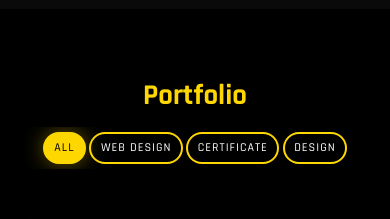
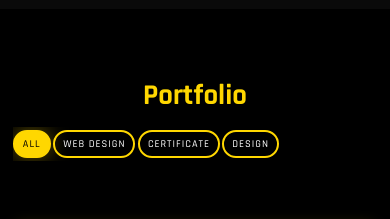
Before and after one commit to russellreyes/russellreyes, a plain HTML site: page index.html in a window 390 px wide. Shown: the part 3160-3379 px from the top of the page. Drawn offline with Linux system fonts and the light colour scheme.

Commit message:
Update style.css

```diff
--- a/style.css
+++ b/style.css
@@ -1370,13 +1370,14 @@ footer .container {
 
     .portfolio-filters {
         flex-wrap: nowrap;
-        gap: 0.3rem;
-        justify-content: center;
+        gap: 0.2rem;
+        justify-content: flex-start;
         overflow-x: auto;
         padding: 0.5rem 0;
         -webkit-overflow-scrolling: touch;
         scrollbar-width: none;
         -ms-overflow-style: none;
+        width: 100%;
     }
 
     .portfolio-filters::-webkit-scrollbar {
@@ -1384,11 +1385,12 @@ footer .container {
     }
 
     .filter-btn {
-        padding: 0.5rem 0.8rem;
-        font-size: 0.8rem;
+        padding: 0.4rem 0.6rem;
+        font-size: 0.7rem;
         margin: 0;
         white-space: nowrap;
         flex-shrink: 0;
+        min-width: auto;
     }
 
     .portfolio-grid {
@@ -1556,15 +1558,17 @@ footer .container {
     }
 
     .portfolio-filters {
-        gap: 0.2rem;
-        padding: 0.3rem 0;
+        gap: 0.15rem;
+        padding: 0.2rem 0;
+        justify-content: flex-start;
     }
 
     .filter-btn {
-        padding: 0.4rem 0.6rem;
-        font-size: 0.75rem;
+        padding: 0.3rem 0.5rem;
+        font-size: 0.65rem;
         white-space: nowrap;
         flex-shrink: 0;
+        min-width: auto;
     }
 
     .sidebar-nav-links a {
@@ -1811,11 +1815,25 @@ footer .container {
     .filter-btn {
         border-radius: 25px;
         font-weight: 500;
-        min-width: fit-content;
+        min-width: auto;
         text-align: center;
         user-select: none;
         -webkit-tap-highlight-color: rgba(255, 215, 0, 0.3);
         touch-action: manipulation;
+    }
+
+    /* Force single line for portfolio filters on mobile */
+    @media (max-width: 768px) {
+        .portfolio-filters {
+            flex-wrap: nowrap !important;
+            overflow-x: auto !important;
+            justify-content: flex-start !important;
+        }
+
+        .filter-btn {
+            flex-shrink: 0 !important;
+            white-space: nowrap !important;
+        }
     }
 
     /* Portfolio Other Sample Button for mobile */
```
